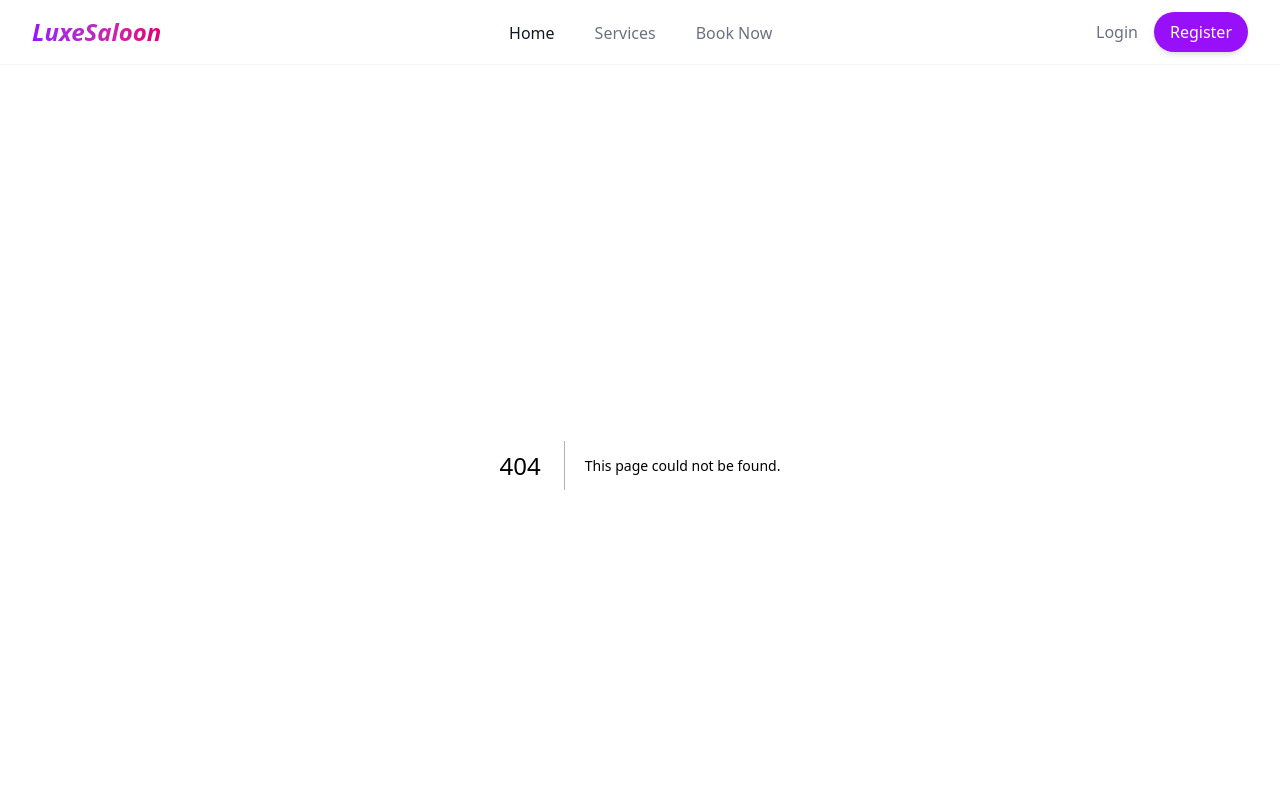
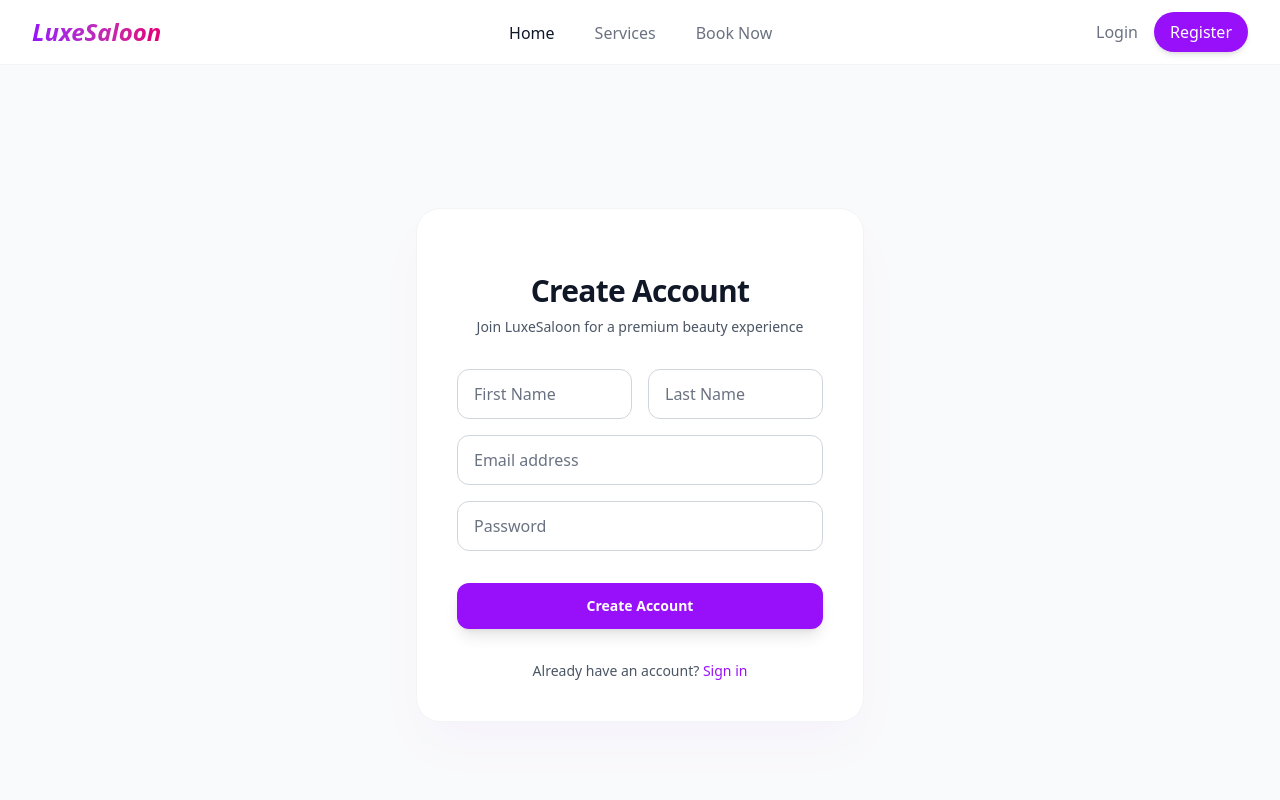
Before and after one commit to Dinuki85/Saloon_Management_system, a Next.js app in the folder frontend/: page /register in a window 1280 px wide. Before the commit this address had no page. Shown: the top 800 px of the page. Built offline with nearby package versions, Linux system fonts and the light colour scheme.

Commit message:
Add Home, Login, Register pages UI

```diff
--- /dev/null
+++ b/frontend/src/app/login/page.tsx
@@ -0,0 +1,52 @@
+import Link from 'next/link';
+
+export default function LoginPage() {
+  return (
+    <div className="min-h-screen flex items-center justify-center bg-gray-50 py-12 px-4 sm:px-6 lg:px-8">
+      <div className="max-w-md w-full space-y-8 bg-white p-10 rounded-3xl shadow-2xl shadow-purple-500/5 border border-gray-100">
+        <div>
+          <h2 className="mt-6 text-center text-3xl font-extrabold text-gray-900 tracking-tight">
+            Welcome Back
+          </h2>
+          <p className="mt-2 text-center text-sm text-gray-600">
+            Sign in to manage your appointments
+          </p>
+        </div>
+        <form className="mt-8 space-y-6">
+          <div className="rounded-md shadow-sm space-y-4">
+            <div>
+              <label htmlFor="email-address" className="sr-only">Email address</label>
+              <input id="email-address" name="email" type="email" required className="appearance-none rounded-xl relative block w-full px-4 py-3 border border-gray-300 placeholder-gray-500 text-gray-900 focus:outline-none focus:ring-2 focus:ring-purple-500 focus:border-transparent transition-all" placeholder="Email address" />
+            </div>
+            <div>
+              <label htmlFor="password" className="sr-only">Password</label>
+              <input id="password" name="password" type="password" required className="appearance-none rounded-xl relative block w-full px-4 py-3 border border-gray-300 placeholder-gray-500 text-gray-900 focus:outline-none focus:ring-2 focus:ring-purple-500 focus:border-transparent transition-all" placeholder="Password" />
+            </div>
+          </div>
+
+          <div className="flex items-center justify-between">
+            <div className="text-sm">
+              <Link href="#" className="font-medium text-purple-600 hover:text-purple-500">
+                Forgot your password?
+              </Link>
+            </div>
+          </div>
+
+          <div>
+            <button type="submit" className="group relative w-full flex justify-center py-3 px-4 border border-transparent text-sm font-bold rounded-xl text-white bg-purple-600 hover:bg-purple-700 focus:outline-none focus:ring-2 focus:ring-offset-2 focus:ring-purple-500 transition-all shadow-lg hover:shadow-purple-500/20">
+              Sign In
+            </button>
+          </div>
+        </form>
+        <div className="text-center">
+          <p className="text-sm text-gray-600">
+            Don't have an account?{' '}
+            <Link href="/register" className="font-medium text-purple-600 hover:text-purple-500">
+              Register now
+            </Link>
+          </p>
+        </div>
+      </div>
+    </div>
+  );
+}
--- a/frontend/src/app/page.tsx
+++ b/frontend/src/app/page.tsx
@@ -1,65 +1,57 @@
-import Image from "next/image";
+import Link from 'next/link';
 
 export default function Home() {
   return (
-    <div className="flex flex-col flex-1 items-center justify-center bg-zinc-50 font-sans dark:bg-black">
-      <main className="flex flex-1 w-full max-w-3xl flex-col items-center justify-between py-32 px-16 bg-white dark:bg-black sm:items-start">
-        <Image
-          className="dark:invert"
-          src="/next.svg"
-          alt="Next.js logo"
-          width={100}
-          height={20}
-          priority
-        />
-        <div className="flex flex-col items-center gap-6 text-center sm:items-start sm:text-left">
-          <h1 className="max-w-xs text-3xl font-semibold leading-10 tracking-tight text-black dark:text-zinc-50">
-            To get started, edit the page.tsx file.
+    <div className="flex flex-col">
+      {/* Hero Section */}
+      <section className="relative h-[85vh] flex items-center justify-center overflow-hidden bg-gray-900">
+        <div className="absolute inset-0 z-0">
+          <div className="absolute inset-0 bg-gradient-to-r from-black/70 to-black/30 z-10" />
+          <div className="w-full h-full bg-[url('https://images.unsplash.com/photo-1560066984-138dadb4c035?ixlib=rb-4.0.3&auto=format&fit=crop&w=1920&q=80')] bg-cover bg-center" />
+        </div>
+
+        <div className="relative z-20 text-center px-4 max-w-4xl mx-auto">
+          <h1 className="text-4xl md:text-6xl font-extrabold text-white mb-6 tracking-tight">
+            Reveal Your <span className="text-purple-400 italic">Natural Radiance</span>
           </h1>
-          <p className="max-w-md text-lg leading-8 text-zinc-600 dark:text-zinc-400">
-            Looking for a starting point or more instructions? Head over to{" "}
-            <a
-              href="https://vercel.com/templates?framework=next.js&utm_source=create-next-app&utm_medium=appdir-template-tw&utm_campaign=create-next-app"
-              className="font-medium text-zinc-950 dark:text-zinc-50"
-            >
-              Templates
-            </a>{" "}
-            or the{" "}
-            <a
-              href="https://nextjs.org/learn?utm_source=create-next-app&utm_medium=appdir-template-tw&utm_campaign=create-next-app"
-              className="font-medium text-zinc-950 dark:text-zinc-50"
-            >
-              Learning
-            </a>{" "}
-            center.
+          <p className="text-lg md:text-xl text-gray-200 mb-10 max-w-2xl mx-auto leading-relaxed">
+            Where luxury meets artistry. Our premium treatments and expert stylists are dedicated to creating the perfect look for you.
           </p>
+          <div className="flex flex-col sm:flex-row gap-4 justify-center">
+            <Link href="/register" className="bg-purple-600 text-white px-10 py-4 rounded-full font-bold text-lg hover:bg-purple-700 transition-all shadow-xl hover:shadow-purple-500/20 active:scale-95">
+              Get Started
+            </Link>
+            <Link href="/appointments" className="bg-white/10 backdrop-blur-md text-white border-2 border-white/30 px-10 py-4 rounded-full font-bold text-lg hover:bg-white/20 transition-all active:scale-95">
+              Book Appointment
+            </Link>
+          </div>
         </div>
-        <div className="flex flex-col gap-4 text-base font-medium sm:flex-row">
-          <a
-            className="flex h-12 w-full items-center justify-center gap-2 rounded-full bg-foreground px-5 text-background transition-colors hover:bg-[#383838] dark:hover:bg-[#ccc] md:w-[158px]"
-            href="https://vercel.com/new?utm_source=create-next-app&utm_medium=appdir-template-tw&utm_campaign=create-next-app"
-            target="_blank"
-            rel="noopener noreferrer"
-          >
-            <Image
-              className="dark:invert"
-              src="/vercel.svg"
-              alt="Vercel logomark"
-              width={16}
-              height={16}
-            />
-            Deploy Now
-          </a>
-          <a
-            className="flex h-12 w-full items-center justify-center rounded-full border border-solid border-black/[.08] px-5 transition-colors hover:border-transparent hover:bg-black/[.04] dark:border-white/[.145] dark:hover:bg-[#1a1a1a] md:w-[158px]"
-            href="https://nextjs.org/docs?utm_source=create-next-app&utm_medium=appdir-template-tw&utm_campaign=create-next-app"
-            target="_blank"
-            rel="noopener noreferrer"
-          >
-            Documentation
-          </a>
+      </section>
+
+      {/* Services Section */}
+      <section className="py-24 bg-white">
+        <div className="max-w-7xl mx-auto px-4 sm:px-6 lg:px-8 text-center">
+          <h2 className="text-3xl md:text-4xl font-bold text-gray-900 mb-4 tracking-tight">Our Signature Services</h2>
+          <p className="text-gray-500 max-w-2xl mx-auto mb-16 text-lg">Indulge in our curated selection of treatments designed to rejuvenate and inspire.</p>
+
+          <div className="grid grid-cols-1 md:grid-cols-3 gap-10">
+            {[
+              { id: 1, name: "Hair Styling", desc: "Expert cuts, coloring and styling for any occasion.", price: "from $45" },
+              { id: 2, name: "Skin Care", desc: "Rejuvenating facials and treatments for healthy skin.", price: "from $60" },
+              { id: 3, name: "Nail Care", desc: "Manicures and pedicures with a touch of luxury.", price: "from $35" }
+            ].map((service) => (
+              <div key={service.id} className="group p-8 bg-gray-50 rounded-3xl border border-gray-100 hover:border-purple-200 hover:shadow-2xl hover:shadow-purple-500/5 transition-all duration-300">
+                <div className="w-16 h-16 bg-purple-100/50 rounded-2xl flex items-center justify-center mb-6 border border-purple-200 group-hover:bg-purple-600 group-hover:text-white transition-colors duration-300">
+                  <span className="text-2xl font-bold">0{service.id}</span>
+                </div>
+                <h3 className="text-2xl font-bold text-gray-900 mb-3">{service.name}</h3>
+                <p className="text-gray-500 mb-6 leading-relaxed">{service.desc}</p>
+                <div className="font-bold text-purple-600 text-xl">{service.price}</div>
+              </div>
+            ))}
+          </div>
         </div>
-      </main>
+      </section>
     </div>
   );
 }
--- /dev/null
+++ b/frontend/src/app/register/page.tsx
@@ -0,0 +1,52 @@
+import Link from 'next/link';
+
+export default function RegisterPage() {
+  return (
+    <div className="min-h-screen flex items-center justify-center bg-gray-50 py-12 px-4 sm:px-6 lg:px-8">
+      <div className="max-w-md w-full space-y-8 bg-white p-10 rounded-3xl shadow-2xl shadow-purple-500/5 border border-gray-100">
+        <div>
+          <h2 className="mt-6 text-center text-3xl font-extrabold text-gray-900 tracking-tight">
+            Create Account
+          </h2>
+          <p className="mt-2 text-center text-sm text-gray-600">
+            Join LuxeSaloon for a premium beauty experience
+          </p>
+        </div>
+        <form className="mt-8 space-y-4">
+          <div className="grid grid-cols-2 gap-4">
+            <div>
+              <label htmlFor="first-name" className="sr-only">First Name</label>
+              <input id="first-name" name="firstName" type="text" required className="appearance-none rounded-xl relative block w-full px-4 py-3 border border-gray-300 placeholder-gray-500 text-gray-900 focus:outline-none focus:ring-2 focus:ring-purple-500 focus:border-transparent transition-all" placeholder="First Name" />
+            </div>
+            <div>
+              <label htmlFor="last-name" className="sr-only">Last Name</label>
+              <input id="last-name" name="lastName" type="text" required className="appearance-none rounded-xl relative block w-full px-4 py-3 border border-gray-300 placeholder-gray-500 text-gray-900 focus:outline-none focus:ring-2 focus:ring-purple-500 focus:border-transparent transition-all" placeholder="Last Name" />
+            </div>
+          </div>
+          <div>
+            <label htmlFor="email-address" className="sr-only">Email address</label>
+            <input id="email-address" name="email" type="email" required className="appearance-none rounded-xl relative block w-full px-4 py-3 border border-gray-300 placeholder-gray-500 text-gray-900 focus:outline-none focus:ring-2 focus:ring-purple-500 focus:border-transparent transition-all" placeholder="Email address" />
+          </div>
+          <div>
+            <label htmlFor="password" className="sr-only">Password</label>
+            <input id="password" name="password" type="password" required className="appearance-none rounded-xl relative block w-full px-4 py-3 border border-gray-300 placeholder-gray-500 text-gray-900 focus:outline-none focus:ring-2 focus:ring-purple-500 focus:border-transparent transition-all" placeholder="Password" />
+          </div>
+
+          <div className="pt-4">
+            <button type="submit" className="group relative w-full flex justify-center py-3 px-4 border border-transparent text-sm font-bold rounded-xl text-white bg-purple-600 hover:bg-purple-700 focus:outline-none focus:ring-2 focus:ring-offset-2 focus:ring-purple-500 transition-all shadow-lg hover:shadow-purple-500/20">
+              Create Account
+            </button>
+          </div>
+        </form>
+        <div className="text-center">
+          <p className="text-sm text-gray-600">
+            Already have an account?{' '}
+            <Link href="/login" className="font-medium text-purple-600 hover:text-purple-500">
+              Sign in
+            </Link>
+          </p>
+        </div>
+      </div>
+    </div>
+  );
+}
```
